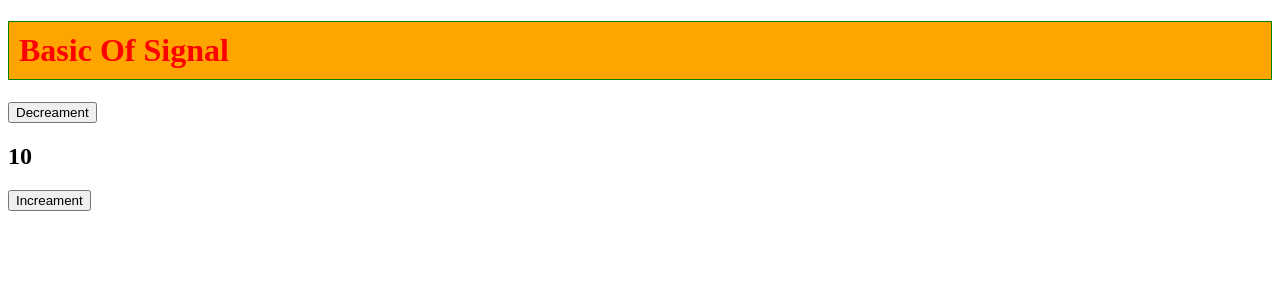
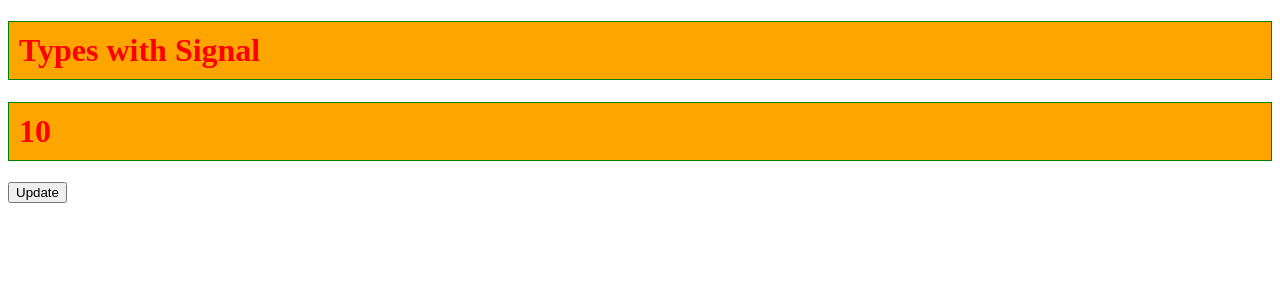
Before and after one commit to Zanna-dev/angular-v19-tutorial, an Angular app: page / in a window 1280 px wide. Shown: the top 300 px of the page. Built offline with nearby package versions, Linux system fonts and the light colour scheme.

Commit message:
Create Data Type with Signals

```diff
--- a/src/app/app.component.html
+++ b/src/app/app.component.html
@@ -1,10 +1,9 @@
-<h1>Basic Of Signal</h1>
-<!-- <h1>{{data}}</h1> -->
- <button (click)="updateValue('dec')">Decreament</button>
-<h2>{{count()}}</h2>
-<button (click)="updateValue('inc')">Increament</button>
+<h1>Types with Signal</h1>
+<h1>{{data()}}</h1>
 
+<button (click)="updateValue()">Update</button>
 
+<!-- <h4>{{count()}}</h4> -->
 
 
 
@@ -190,9 +189,18 @@ style="background-color: green; height: 100px; width: 100px;">
 
 </div>
 
+
+
 <div ((mouseleave))="handleEvent($event)"
 style="background-color: red; height: 100px; width: 100px;">
 
 </div>
 <br><br>
 <input (blur)="handleEvent($event)" (focus)="handleEvent($event)" (input)="handleEvent($event)" type="text" name="user"> -->
+
+
+<!-- <h1>{{data}}</h1> -->
+ <!-- <button (click)="updateValue('dec')">Decreament</button>
+<h2>{{count()}}</h2>
+<button (click)="updateValue('inc')">Increament</button> -->
+<!-- <h1>Basic Of Signal</h1>  -->
--- a/src/app/app.component.ts
+++ b/src/app/app.component.ts
@@ -1,4 +1,4 @@
-import { Component, effect, signal } from '@angular/core';
+import { Component, signal, WritableSignal } from '@angular/core';
 import { RouterOutlet } from '@angular/router';
 import { LoginComponent } from './login/login.component';
 import { SignupComponent } from './signup/signup.component';
@@ -16,26 +16,14 @@ import { UserComponent } from './user/user.component';
 
 
 export class AppComponent {
- //data =  100;
- count = signal(10);
+  //  data = signal<number | string>(10)
+  data:WritableSignal<number> = signal(10)
+  // count : Signal<number>=computed(()=>20
 
- constructor(){
-  effect(()=>{
-    console.log(this.count());
-  }
-
-  )
- }
-
- updateValue(val:string){
-  // this.data=200
-  if(val=='dec'){
- this.count.set(this.count()-1)
-  }else{
-     this.count.set(this.count()+1)
-  }
-
- }
+  updateValue(){
+    // this.data.set(true)
+    this.data.update(val=>val+10)
+   }
 
 
  title = 'Code Step By Step';
@@ -181,3 +169,24 @@ export class AppComponent {
   //   // console.log("function called",(event.target as HTMLInputElement).name);
   //   console.log("function called",(event.target as HTMLInputElement).value);
   // }
+
+
+  //count = signal(10);
+
+//  constructor(){
+//   effect(()=>{
+//     console.log(this.count());
+//   }
+
+//   )
+//  }
+
+//  updateValue(val:string){
+//   // this.data=200
+//   if(val=='dec'){
+//  this.count.set(this.count()-1)
+//   }else{
+//      this.count.set(this.count()+1)
+//   }
+
+//  }
```
